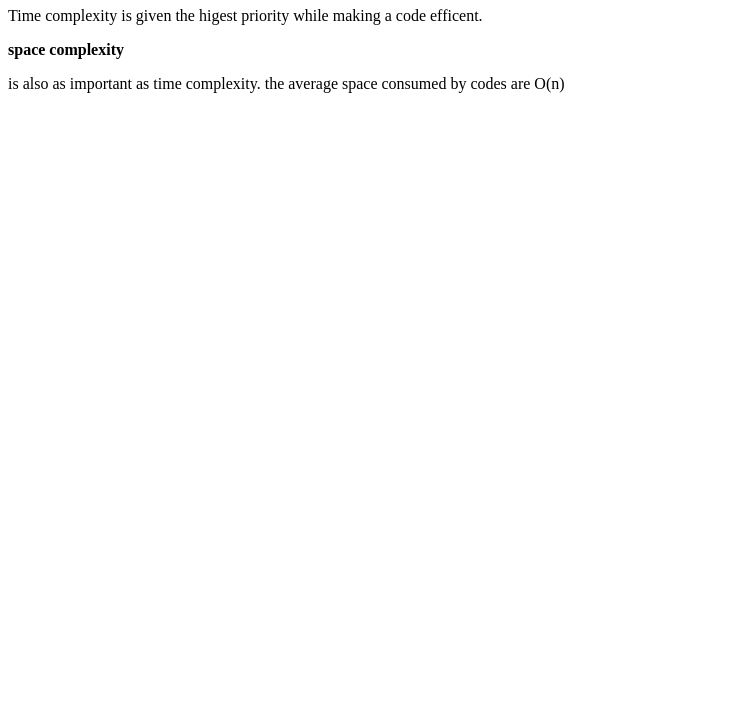
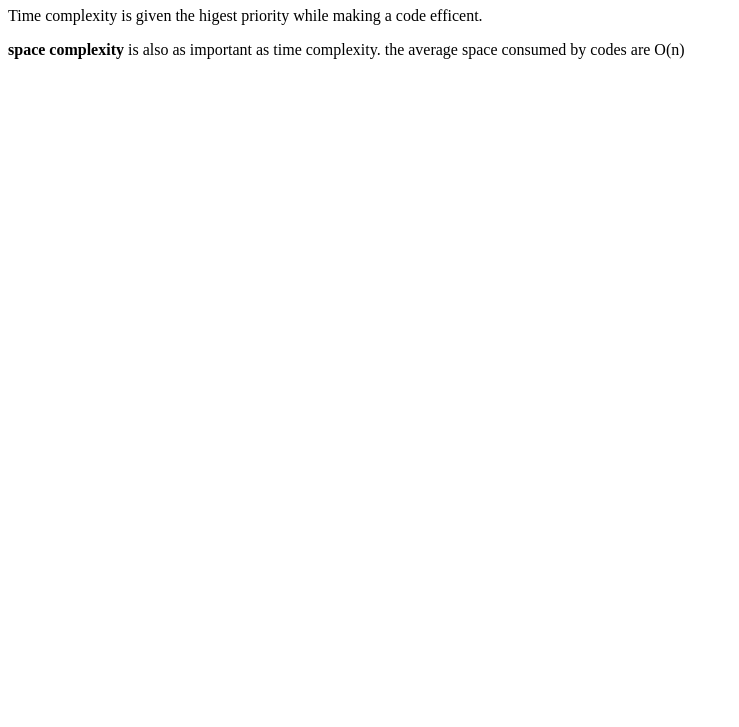
Before and after one commit to acciojob/time-and-space-complexity-Puneeth-Gaikwad-L, a website: page main.html in a window 1280 px wide. Shown: the part 73-800 px from the top of the page, without its empty margins (0-739 px from the left). Drawn offline with Linux system fonts and the light colour scheme.

Commit message:
created a submission

```diff
--- a/main.html
+++ b/main.html
@@ -9,7 +9,7 @@
 <body>
 	 <h1>Time, Space, Complexity</h1>
     <p>Time complexity is given the higest priority while making a code efficent.</p>
-    <b>space complexity</b><p>is also as important as time complexity. the average space consumed by codes are O(n)</p>
+    <p><b>space complexity</b> is also as important as time complexity. the average space consumed by codes are O(n)</p>
 	<!-- the entire body must be written by student -->
     <script type="text/javascript" src="./script.js">
 </script>
```
